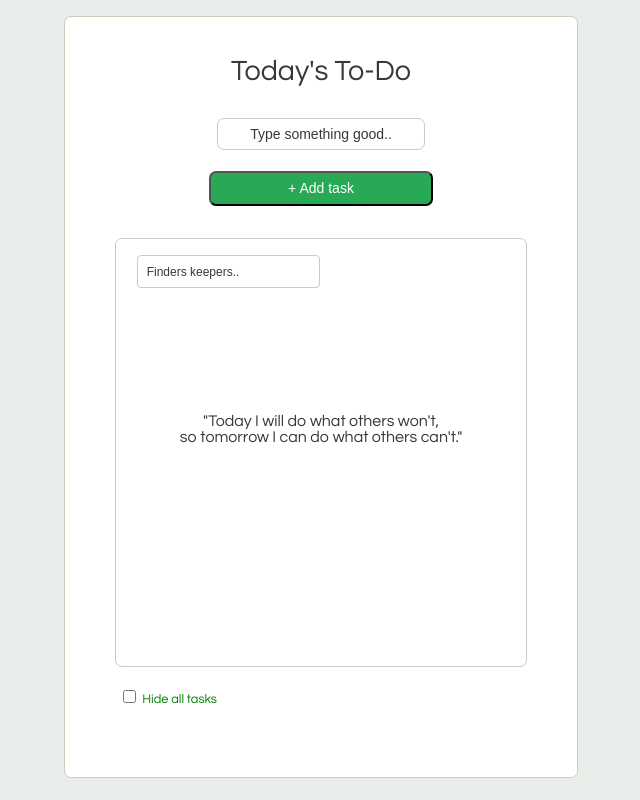
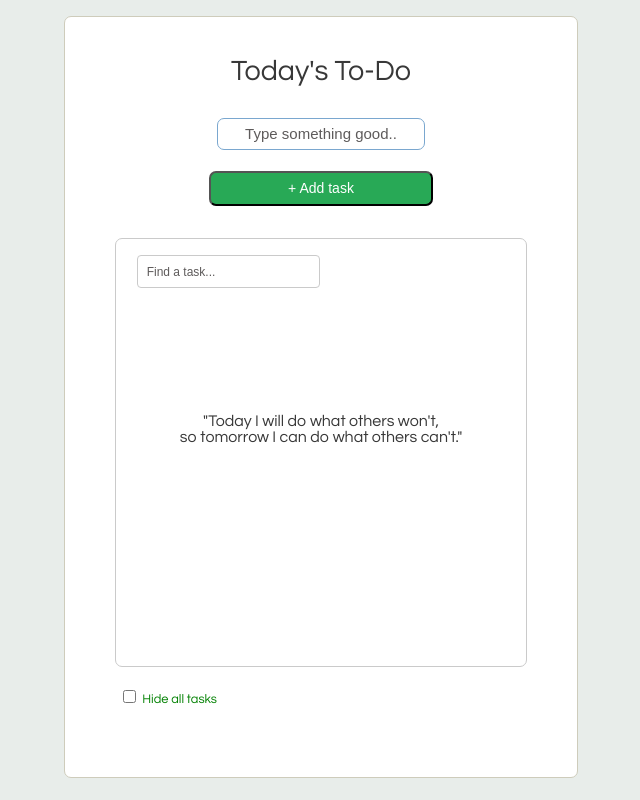
Before and after one commit to mdmartinez/js-practice, a plain HTML site: page to-do-list/index.html in a window 1280 px wide. Shown: the whole page, without its empty margins (319-959 px from the left). Drawn offline with Linux system fonts and the light colour scheme.

Commit message:
quick polish

```diff
--- a/to-do-list/index.html
+++ b/to-do-list/index.html
@@ -15,12 +15,12 @@
     </div>
     <form>
       <div class="create-task-bin">
-        <input type="text" name="task" id="new-task" placeholder="Type something good..">
+        <input type="text" name="task" id="new-task" placeholder="Type something good.." autofocus>
         <button type="submit" id="submit-button">+ Add task</button>
       </div>
     </form>
     <div class="task-bin">
-      <input type="search" name="search" id="search-field" placeholder="Finders keepers..">
+      <input type="search" name="search" id="search-field" placeholder="Find a task...">
       <div class="initial-prompt">
         <p>"Today I will do what others won't,<br /> so tomorrow I can do what others can't."</p>
       </div>
--- a/to-do-list/stylesheet.css
+++ b/to-do-list/stylesheet.css
@@ -62,8 +62,8 @@ h2 {
 }
 
 #new-task::placeholder {
-  color: #383838;
-  font-size: 14px;
+  color: #5e5b5b;
+  font-size: 15px;
 }
 
 #new-task:focus {
@@ -185,7 +185,7 @@ h2 {
 }
 
 #search-field::placeholder {
-  color: #383838;
+  color: #5e5b5b;
   font-size: 12px;
   padding-left: 7px;
 }
```
